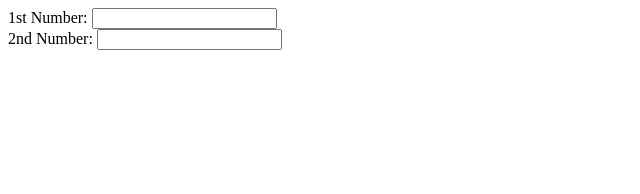
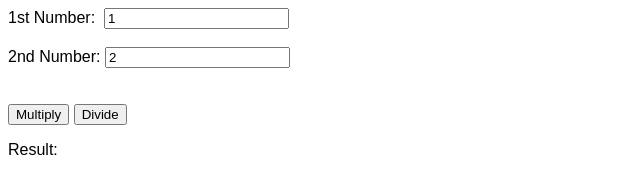
Before and after one commit to nickbartlett19/JS-Exercises, a plain HTML site: page 10_multiplydivide/index.html in a window 1280 px wide. Shown: the whole page, without its empty margins (0-640 px from the left). Drawn offline with Linux system fonts and the light colour scheme.

Commit message:
finish ex 10

```diff
--- a/10_multiplydivide/index.html
+++ b/10_multiplydivide/index.html
@@ -6,11 +6,30 @@
     <meta name="viewport" content="width=device-width, initial-scale=1.0">
     <title>template</title>
     <script src="script.js" async></script>
+    <style>
+        * {
+            font-family: sans-serif;
+        }
+        pre {
+            /* color: green; */
+            margin: 0px;
+        }
+
+        /* p {
+            border: black solid 1px;
+            width: auto;
+        } */
+    </style>
 </head>
 <body>
     <form>
-        1st Number: <input type="text" id= "op1"><br>
-        2nd Number: <input type="text" id= "op2"><br>
+        <pre>
+1st Number:  <input type="text" id= "op1" value = "1"><br>
+2nd Number: <input type="text" id= "op2" value = "2"><br>
+        </pre>
     </form>
+<button onclick="multiplyOrDivide('multiply')">Multiply</button>
+<button onclick="multiplyOrDivide('divide')">Divide</button>
+<p>Result: <span id="result"></span></p>
 </body>
 </html>
--- a/10_multiplydivide/script.js
+++ b/10_multiplydivide/script.js
@@ -0,0 +1,23 @@
+function multiplyOrDivide(operator) {
+    var op1 = document.getElementById("op1").value;
+    var op2 = document.getElementById("op2").value;
+    // console.log(op1,op2);
+
+    if (operator === "divide") {
+        let result = op1 / op2;
+        document.getElementById("result").innerHTML = result;
+    }
+    else if (operator === "multiply") {
+        let result = op1 * op2;
+        document.getElementById("result").innerHTML = result;
+    }
+    else {
+        throw new Error();
+    }
+
+    // document.getElementById("result").innerHTML = result;
+}
+
+function Divide() {
+
+}
```
